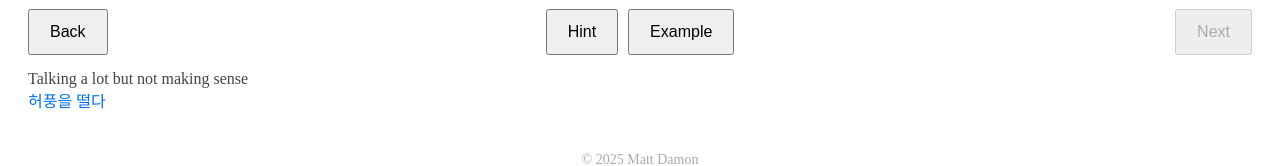
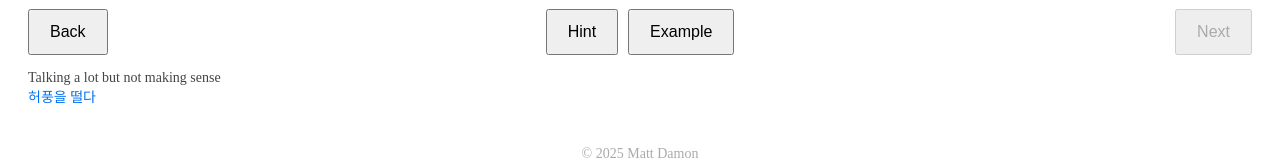
Before and after one commit to mattdamon0/english-100, a Next.js app: page / in a window 1280 px wide. Both pictures are taken after a click on the button "Hint". Shown: the part 206-372 px from the top of the page. Built offline with nearby package versions, Linux system fonts and the light colour scheme.

Commit message:
updata file

```diff
--- a/pages/index.js
+++ b/pages/index.js
@@ -134,7 +134,7 @@ export default function Home() {
       </div>
 
       {showHint && (
-        <p style={{ marginTop: '15px', fontSize: '16px', color: '#444' }}>
+        <p style={{ marginTop: '15px', fontSize: '14px', color: '#444' }}>
           {current.meaning} <br />
           <span style={{ color: '#0070f3' }}>{current.meaning_ko}</span>
         </p>
```
